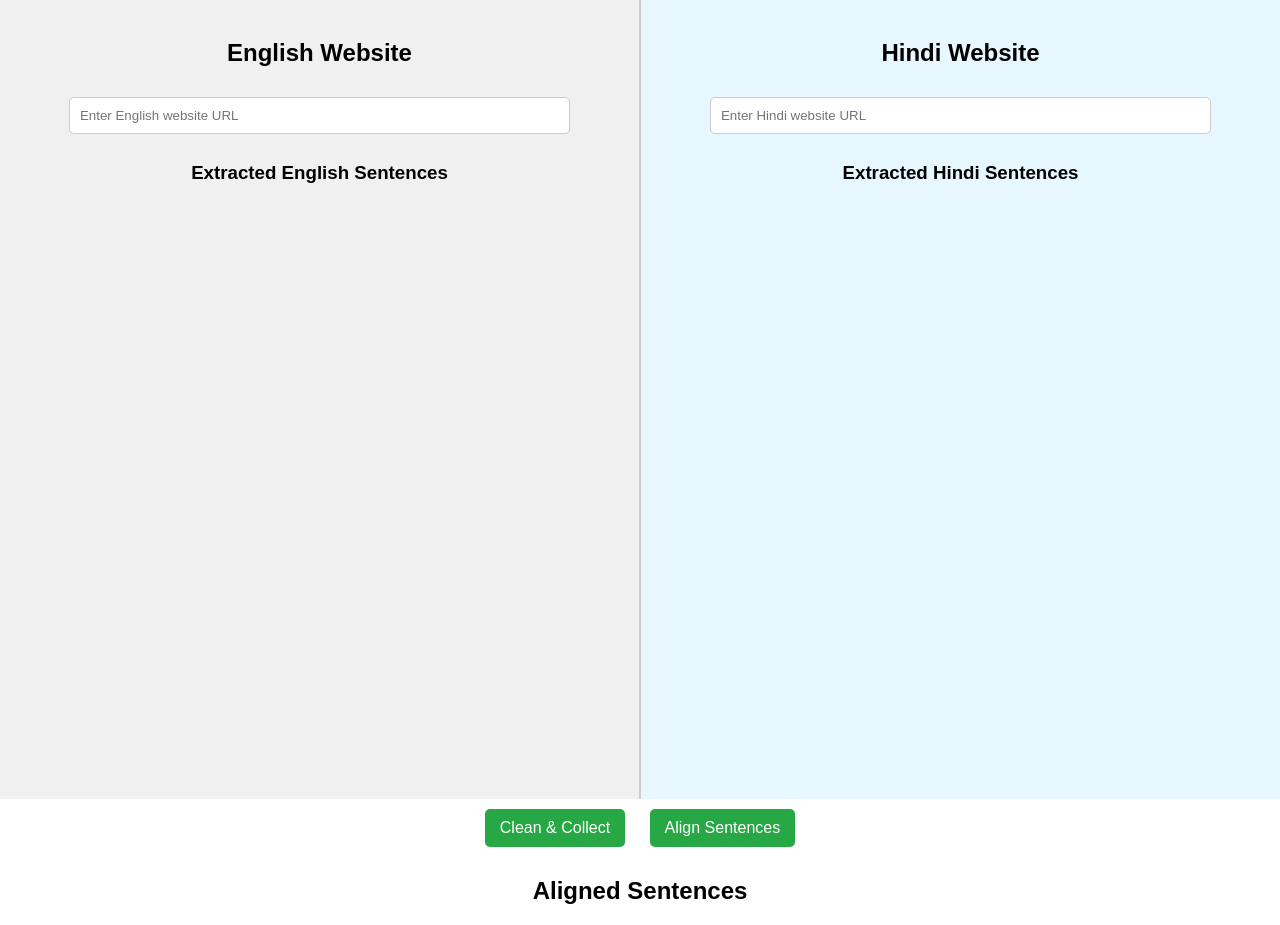
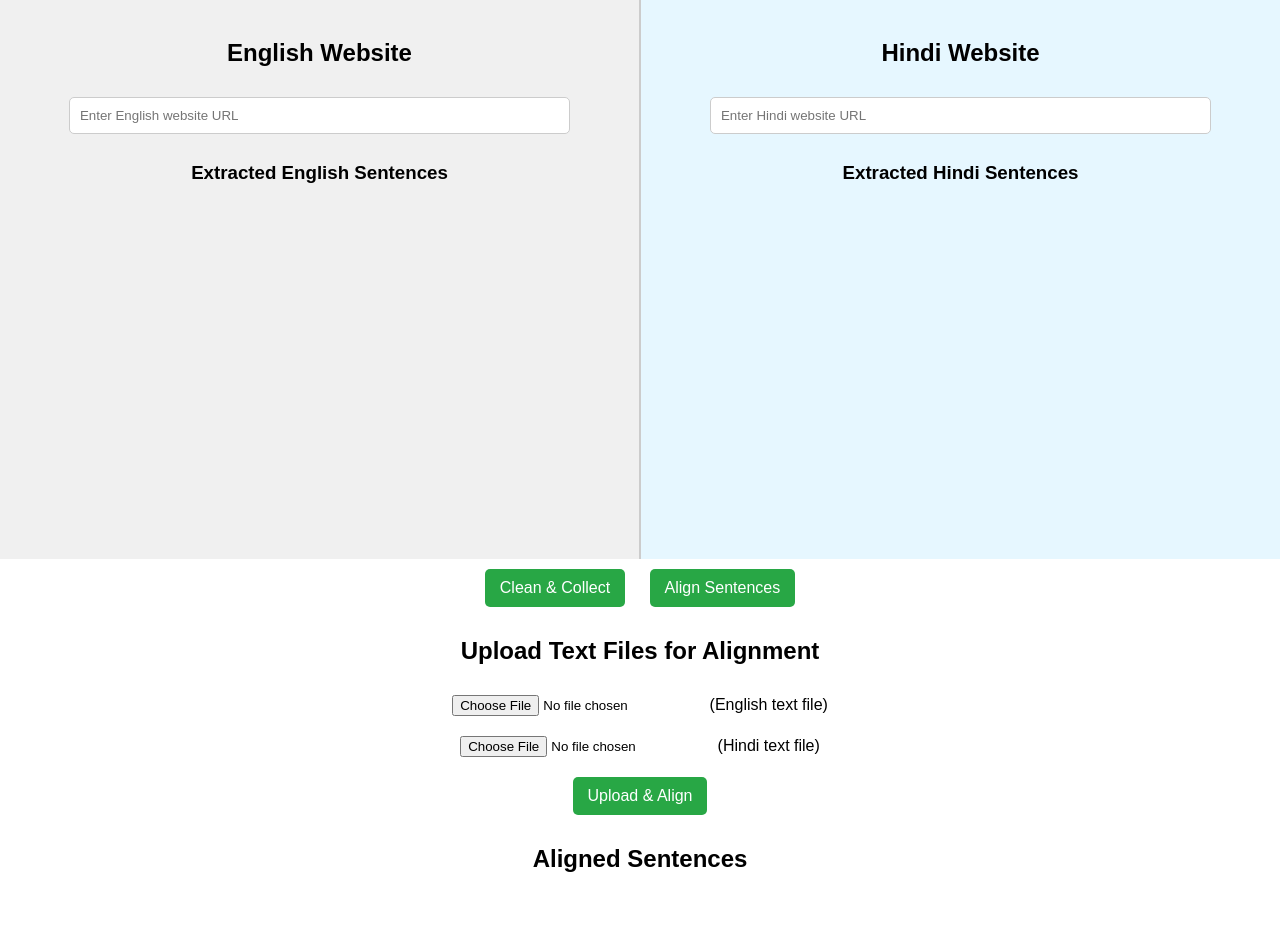
Before and after one commit to khushimeena17/AI-Language-Crawler, a Flask app: page / in a window 1280 px wide. Shown: the part 81-1006 px from the top of the page. After the commit the page ends 953 px from the top, so only its background shows below. Run offline with Flask 3, Linux system fonts and the light colour scheme.

Commit message:
Updated project with new LaBSE-based alignment and file upload features

```diff
--- a/app.py
+++ b/app.py
@@ -1,184 +1,142 @@
-from flask import Flask, request, jsonify, render_template
+from flask import Flask, request, jsonify, render_template, send_file
 import requests
 from bs4 import BeautifulSoup
 from sentence_transformers import SentenceTransformer, util
+import re
+import csv
+import io
 
 app = Flask(__name__)
 
-# Load LaBSE Model for Sentence Alignment
+# Load LaBSE model once
 model = SentenceTransformer("sentence-transformers/LaBSE")
 
-# Function to scrape website text
-def scrape_text(url):
+# --- Utility Functions ---
+
+def clean_text(text):
+    return re.sub(r'\s+', ' ', text.strip())
+
+def split_english_sentences(text):
+    return [clean_text(s) for s in re.split(r'(?<=[.!?])\s+', text) if s.strip()]
+
+def split_hindi_sentences(text):
+    return [clean_text(s) for s in re.split(r'[|।!?]+', text) if s.strip()]
+
+def scrape_text_from_url(url):
     try:
-        response = requests.get(url)
-        response.raise_for_status()  # Raise an error for bad response
-        soup = BeautifulSoup(response.text, "html.parser")
+        res = requests.get(url, timeout=10)
+        soup = BeautifulSoup(res.text, 'html.parser')
+        for tag in soup(['script', 'style']):
+            tag.extract()
+        return soup.get_text(separator=' ')
+    except Exception as e:
+        return ""
 
-        # Extract only paragraph text (Modify this for better results)
-        paragraphs = soup.find_all("p")
-        sentences = [p.get_text().strip() for p in paragraphs if p.get_text().strip()]
+def align_sentences_bidirectional(english_sentences, hindi_sentences, threshold=0.45):
+    from sklearn.metrics.pairwise import cosine_similarity
+    import numpy as np
 
-        return sentences
-    except Exception as e:
-        return {"error": f"Failed to fetch data from {url}: {str(e)}"}
+    english_sentences = [s for s in english_sentences if len(s.split()) > 2]
+    hindi_sentences = [s for s in hindi_sentences if len(s.split()) > 2]
 
-# Function to align sentences
-def align_sentences(english_sentences, hindi_sentences):
-    aligned_pairs = []
+    if not english_sentences or not hindi_sentences:
+        return []
 
-    # Compute sentence embeddings
-    en_embeddings = model.encode(english_sentences, convert_to_tensor=True)
-    hi_embeddings = model.encode(hindi_sentences, convert_to_tensor=True)
+    english_embeddings = model.encode(english_sentences, convert_to_tensor=True)
+    hindi_embeddings = model.encode(hindi_sentences, convert_to_tensor=True)
 
-    # Compute cosine similarity
-    similarity_matrix = util.pytorch_cos_sim(en_embeddings, hi_embeddings)
+    sim_matrix = cosine_similarity(english_embeddings.cpu().numpy(), hindi_embeddings.cpu().numpy())
 
-    for i, en_sentence in enumerate(english_sentences):
-        # Find the best matching Hindi sentence
-        best_match_index = similarity_matrix[i].argmax().item()
-        similarity_score = similarity_matrix[i][best_match_index].item()
+    eng_to_hin = np.argmax(sim_matrix, axis=1)
+    hin_to_eng = np.argmax(sim_matrix, axis=0)
 
-        if similarity_score > 0.7:  # Threshold for good alignment
-            aligned_pairs.append({
-                "id": len(aligned_pairs) + 1,
-                "english": en_sentence,
-                "hindi": hindi_sentences[best_match_index]
-            })
+    aligned = []
+    used_eng, used_hin = set(), set()
+    pair_id = 1
 
-    return aligned_pairs
+    for eng_idx, hin_idx in enumerate(eng_to_hin):
+        if hin_idx < len(hindi_sentences) and hin_to_eng[hin_idx] == eng_idx:
+            score = sim_matrix[eng_idx][hin_idx]
+            if score >= threshold and eng_idx not in used_eng and hin_idx not in used_hin:
+                aligned.append({
+                    'id': pair_id,
+                    'english': english_sentences[eng_idx],
+                    'hindi': hindi_sentences[hin_idx]
+                })
+                used_eng.add(eng_idx)
+                used_hin.add(hin_idx)
+                pair_id += 1
+    return aligned
 
-# Scrape API
+# --- Flask Routes ---
+
+@app.route('/')
+def index():
+    return render_template('index.html')
+
 @app.route('/scrape', methods=['POST'])
 def scrape():
-    data = request.json
-    english_url = data.get("english_url")
-    hindi_url = data.get("hindi_url")
+    data = request.get_json()
+    en_url, hi_url = data.get('english_url'), data.get('hindi_url')
 
-    if not english_url or not hindi_url:
-        return jsonify({"error": "Both URLs are required!"})
+    if not en_url or not hi_url:
+        return jsonify({'error': 'Both URLs are required'}), 400
 
-    english_sentences = scrape_text(english_url)
-    hindi_sentences = scrape_text(hindi_url)
-
-    if "error" in english_sentences or "error" in hindi_sentences:
-        return jsonify({"error": "Failed to fetch data from one or both URLs!"})
+    en_text = scrape_text_from_url(en_url)
+    hi_text = scrape_text_from_url(hi_url)
 
     return jsonify({
-        "english": {"sentences": english_sentences},
-        "hindi": {"sentences": hindi_sentences}
+        'english': {'sentences': split_english_sentences(en_text)},
+        'hindi': {'sentences': split_hindi_sentences(hi_text)}
     })
 
-# Align API
 @app.route('/align', methods=['POST'])
 def align():
-    data = request.json
-    english_sentences = data.get("english_sentences", [])
-    hindi_sentences = data.get("hindi_sentences", [])
+    data = request.get_json()
+    en_sentences = data.get('english_sentences', [])
+    hi_sentences = data.get('hindi_sentences', [])
+    aligned = align_sentences_bidirectional(en_sentences, hi_sentences)
+    return jsonify({'aligned_data': aligned})
 
-    if not english_sentences or not hindi_sentences:
-        return jsonify({"error": "Sentences missing!"})
+@app.route('/upload-files', methods=['POST'])
+def upload_files():
+    en_file = request.files.get('english_file')
+    hi_file = request.files.get('hindi_file')
 
-    aligned_data = align_sentences(english_sentences, hindi_sentences)
+    if not en_file or not hi_file:
+        return jsonify({'error': 'Both files are required'}), 400
 
-    return jsonify({"aligned_data": aligned_data})
+    en_text = en_file.read().decode('utf-8')
+    hi_text = hi_file.read().decode('utf-8')
 
-# Serve HTML file
-@app.route('/')
-def home():
-    return render_template('index.html')
-from flask import Flask, request, jsonify, render_template
-import requests
-from bs4 import BeautifulSoup
-from sentence_transformers import SentenceTransformer, util
+    en_sentences = split_english_sentences(en_text)
+    hi_sentences = split_hindi_sentences(hi_text)
 
-app = Flask(__name__)
-
-# Load LaBSE Model for Sentence Alignment
-model = SentenceTransformer("sentence-transformers/LaBSE")
-
-# Function to scrape website text
-def scrape_text(url):
-    try:
-        response = requests.get(url)
-        response.raise_for_status()  # Raise an error for bad response
-        soup = BeautifulSoup(response.text, "html.parser")
-
-        # Extract only paragraph text (Modify this for better results)
-        paragraphs = soup.find_all("p")
-        sentences = [p.get_text().strip() for p in paragraphs if p.get_text().strip()]
-
-        return sentences
-    except Exception as e:
-        return {"error": f"Failed to fetch data from {url}: {str(e)}"}
-
-# Function to align sentences
-def align_sentences(english_sentences, hindi_sentences):
-    aligned_pairs = []
-
-    # Compute sentence embeddings
-    en_embeddings = model.encode(english_sentences, convert_to_tensor=True)
-    hi_embeddings = model.encode(hindi_sentences, convert_to_tensor=True)
-
-    # Compute cosine similarity
-    similarity_matrix = util.pytorch_cos_sim(en_embeddings, hi_embeddings)
-
-    for i, en_sentence in enumerate(english_sentences):
-        # Find the best matching Hindi sentence
-        best_match_index = similarity_matrix[i].argmax().item()
-        similarity_score = similarity_matrix[i][best_match_index].item()
-
-        if similarity_score > 0.7:  # Threshold for good alignment
-            aligned_pairs.append({
-                "id": len(aligned_pairs) + 1,
-                "english": en_sentence,
-                "hindi": hindi_sentences[best_match_index]
-            })
-
-    return aligned_pairs
-
-# Scrape API
-@app.route('/scrape', methods=['POST'])
-def scrape():
-    data = request.json
-    english_url = data.get("english_url")
-    hindi_url = data.get("hindi_url")
-
-    if not english_url or not hindi_url:
-        return jsonify({"error": "Both URLs are required!"})
-
-    english_sentences = scrape_text(english_url)
-    hindi_sentences = scrape_text(hindi_url)
-
-    if "error" in english_sentences or "error" in hindi_sentences:
-        return jsonify({"error": "Failed to fetch data from one or both URLs!"})
-
+    aligned = align_sentences_bidirectional(en_sentences, hi_sentences)
     return jsonify({
-        "english": {"sentences": english_sentences},
-        "hindi": {"sentences": hindi_sentences}
+        'english': {'sentences': en_sentences},
+        'hindi': {'sentences': hi_sentences},
+        'aligned_data': aligned
     })
 
-# Align API
-@app.route('/align', methods=['POST'])
-def align():
-    data = request.json
-    english_sentences = data.get("english_sentences", [])
-    hindi_sentences = data.get("hindi_sentences", [])
+@app.route('/download_csv', methods=['POST'])
+def download_csv():
+    data = request.get_json()
+    aligned_data = data.get('aligned_data', [])
 
-    if not english_sentences or not hindi_sentences:
-        return jsonify({"error": "Sentences missing!"})
+    output = io.StringIO()
+    writer = csv.writer(output)
+    writer.writerow(['Serial No.', 'English Sentence', 'Hindi Sentence'])
+    for row in aligned_data:
+        writer.writerow([row['id'], row['english'], row['hindi']])
+    output.seek(0)
 
-    aligned_data = align_sentences(english_sentences, hindi_sentences)
-
-    return jsonify({"aligned_data": aligned_data})
-
-# Serve HTML file
-@app.route('/')
-def home():
-    return render_template('index.html')
+    return send_file(
+        io.BytesIO(output.getvalue().encode('utf-8-sig')),
+        mimetype='text/csv',
+        as_attachment=True,
+        download_name='aligned_sentences.csv'
+    )
 
 if __name__ == '__main__':
     app.run(debug=True)
-
-if __name__ == '__main__':
-    app.run(debug=True)
--- a/templates/index.html
+++ b/templates/index.html
@@ -1,8 +1,8 @@
 <!DOCTYPE html>
 <html lang="en">
 <head>
-    <meta charset="UTF-8">
-    <meta name="viewport" content="width=device-width, initial-scale=1.0">
+    <meta charset="UTF-8" />
+    <meta name="viewport" content="width=device-width, initial-scale=1" />
     <title>AI-Based Data Crawler</title>
     <style>
         body {
@@ -14,7 +14,7 @@
         .container {
             display: flex;
             width: 100%;
-            height: 100vh;
+            height: 70vh;
         }
         .section {
             width: 50%;
@@ -28,12 +28,15 @@
         .hindi-section {
             background-color: #e6f7ff;
         }
-        input {
+        input[type="text"] {
             width: 80%;
             padding: 10px;
             margin: 10px 0;
             border: 1px solid #ccc;
             border-radius: 5px;
+        }
+        input[type="file"] {
+            margin: 10px 0;
         }
         button {
             padding: 10px 15px;
@@ -51,6 +54,9 @@
         ul {
             list-style-type: none;
             padding: 0;
+            max-height: 300px;
+            overflow-y: auto;
+            text-align: left;
         }
         li {
             padding: 5px;
@@ -60,6 +66,9 @@
             display: none;
             font-size: 16px;
             color: red;
+        }
+        #fileUploadSection {
+            margin-top: 20px;
         }
     </style>
 </head>
@@ -71,7 +80,7 @@
         <!-- English Section -->
         <div class="section english-section">
             <h2>English Website</h2>
-            <input type="text" id="english_url" placeholder="Enter English website URL">
+            <input type="text" id="english_url" placeholder="Enter English website URL" />
             <h3>Extracted English Sentences</h3>
             <ul id="english_list"></ul>
         </div>
@@ -79,16 +88,24 @@
         <!-- Hindi Section -->
         <div class="section hindi-section">
             <h2>Hindi Website</h2>
-            <input type="text" id="hindi_url" placeholder="Enter Hindi website URL">
+            <input type="text" id="hindi_url" placeholder="Enter Hindi website URL" />
             <h3>Extracted Hindi Sentences</h3>
             <ul id="hindi_list"></ul>
         </div>
     </div>
 
-    <!-- Action Buttons -->
+    <!-- Action Buttons for scraping and aligning -->
     <div>
         <button onclick="scrapeData()">Clean & Collect</button>
         <button onclick="alignData()">Align Sentences</button>
+    </div>
+
+    <!-- New: File Upload Section -->
+    <div id="fileUploadSection">
+        <h2>Upload Text Files for Alignment</h2>
+        <input type="file" id="english_file" accept=".txt" /> (English text file)<br />
+        <input type="file" id="hindi_file" accept=".txt" /> (Hindi text file)<br />
+        <button onclick="uploadAndAlignFiles()">Upload & Align</button>
     </div>
 
     <h2>Aligned Sentences</h2>
@@ -139,7 +156,7 @@
                 return;
             }
 
-            document.getElementById("loading").style.display = "block";  // Show loading message
+            document.getElementById("loading").style.display = "block";
 
             try {
                 let response = await fetch('/align', {
@@ -148,42 +165,90 @@
                     body: JSON.stringify({english_sentences, hindi_sentences})
                 });
 
-                if (!response.ok) throw new Error(`Server error: ${response.status}`);
+                let result = await response.json();
 
-                let data = await response.json();
+                if (result.error) {
+                    alert(result.error);
+                    document.getElementById("loading").style.display = "none";
+                    return;
+                }
 
-                // Display aligned sentences
-                document.getElementById('aligned_list').innerHTML = data.aligned_data.map(
-                    pair => `<li><b>${pair.id}.</b> ${pair.english} - <i>${pair.hindi}</i></li>`
-                ).join('');
-
-                // Create CSV Download
-                createCSVDownload(data.aligned_data);
+                renderAlignedData(result.aligned_data);
             } catch (error) {
-                console.error("Error aligning sentences:", error);
-                alert("Failed to align sentences. Check console for details.");
+                alert("Error in alignment.");
             } finally {
-                document.getElementById("loading").style.display = "none";  // Hide loading message
+                document.getElementById("loading").style.display = "none";
             }
         }
 
-        function createCSVDownload(aligned_data) {
-            let csvContent = "ID,English,Hindi\n";
-            csvContent += aligned_data.map(row => `${row.id},"${row.english}","${row.hindi}"`).join("\n");
+        async function uploadAndAlignFiles() {
+            let enFile = document.getElementById('english_file').files[0];
+            let hiFile = document.getElementById('hindi_file').files[0];
 
-            let blob = new Blob([csvContent], { type: "text/csv" });
-            let url = URL.createObjectURL(blob);
+            if (!enFile || !hiFile) {
+                alert("Please select both English and Hindi text files.");
+                return;
+            }
 
-            let downloadLink = document.createElement("a");
-            downloadLink.href = url;
-            downloadLink.download = "aligned_sentences.csv";
-            downloadLink.innerText = "📥 Download CSV";
+            document.getElementById("loading").style.display = "block";
 
-            let csvContainer = document.getElementById("csvDownload");
-            csvContainer.innerHTML = "";  // Clear previous download link
-            csvContainer.appendChild(downloadLink);
+            let formData = new FormData();
+            formData.append('english_file', enFile);
+            formData.append('hindi_file', hiFile);
+
+            try {
+                let response = await fetch('/upload-files', {
+                    method: 'POST',
+                    body: formData
+                });
+
+                let result = await response.json();
+
+                if (result.error) {
+                    alert(result.error);
+                    document.getElementById("loading").style.display = "none";
+                    return;
+                }
+
+                // Show extracted sentences in left and right lists
+                document.getElementById('english_list').innerHTML = result.english.sentences
+                    .map(sentence => `<li>${sentence}</li>`)
+                    .join('');
+
+                document.getElementById('hindi_list').innerHTML = result.hindi.sentences
+                    .map(sentence => `<li>${sentence}</li>`)
+                    .join('');
+
+                renderAlignedData(result.aligned_data);
+
+            } catch (error) {
+                alert("Failed to upload and align files.");
+            } finally {
+                document.getElementById("loading").style.display = "none";
+            }
+        }
+
+        function renderAlignedData(aligned_data) {
+            if (!aligned_data || aligned_data.length === 0) {
+                document.getElementById('aligned_list').innerHTML = "<li>No aligned sentences found.</li>";
+                document.getElementById('csvDownload').innerHTML = "";
+                return;
+            }
+
+            let alignedHtml = aligned_data.map(pair =>
+                `<li><b>${pair.id}.</b> EN: ${pair.english} <br> HI: ${pair.hindi}</li>`
+            ).join('');
+
+            document.getElementById('aligned_list').innerHTML = alignedHtml;
+
+            // Create CSV download button
+            let csvContent = "ID,English Sentence,Hindi Sentence\n" +
+                aligned_data.map(pair => `"${pair.id}","${pair.english.replace(/"/g,'""')}","${pair.hindi.replace(/"/g,'""')}"`).join('\n');
+
+            let csvBlob = new Blob([csvContent], {type: 'text/csv'});
+            let csvUrl = URL.createObjectURL(csvBlob);
+            document.getElementById('csvDownload').innerHTML = `<a href="${csvUrl}" download="aligned_sentences.csv">Download Aligned CSV</a>`;
         }
     </script>
-
 </body>
 </html>
```
Also changed, not shown: aligner.py (+114 -46 lines), scraper.py (+4 -9 lines).
